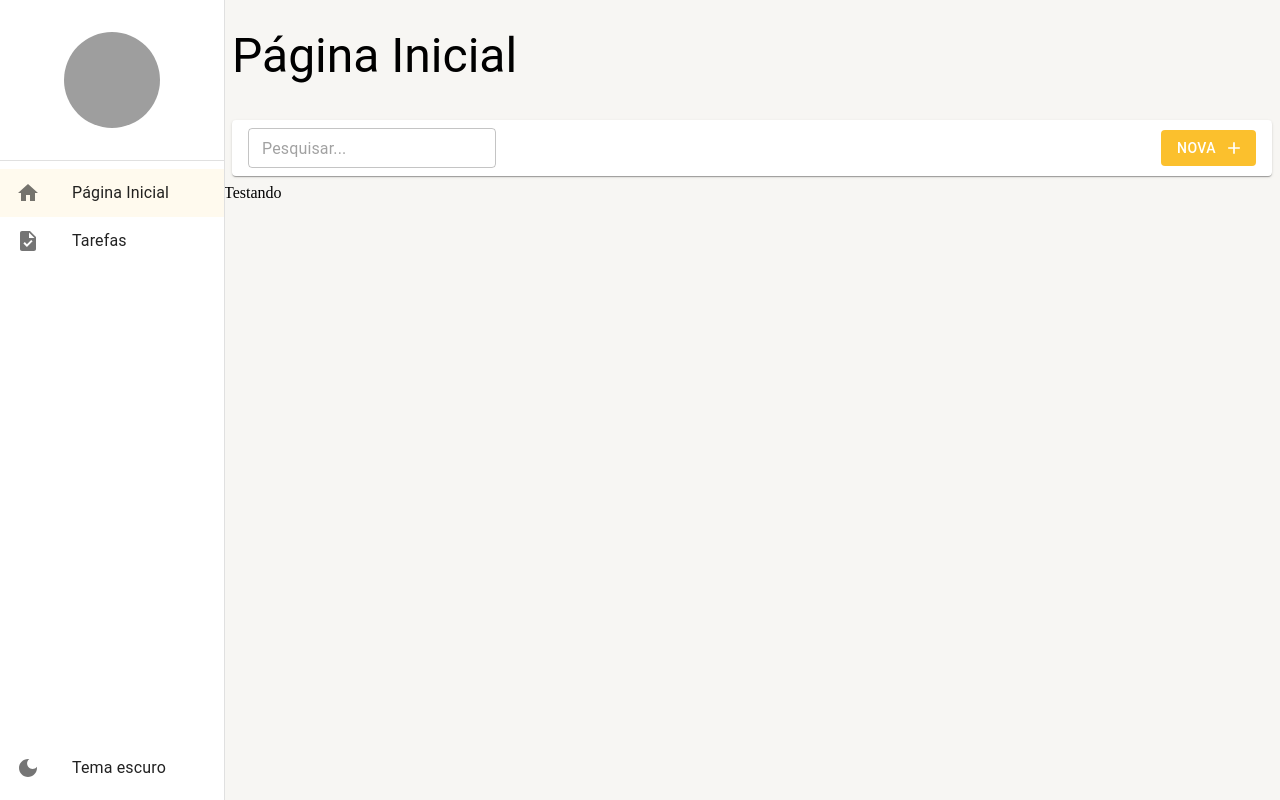
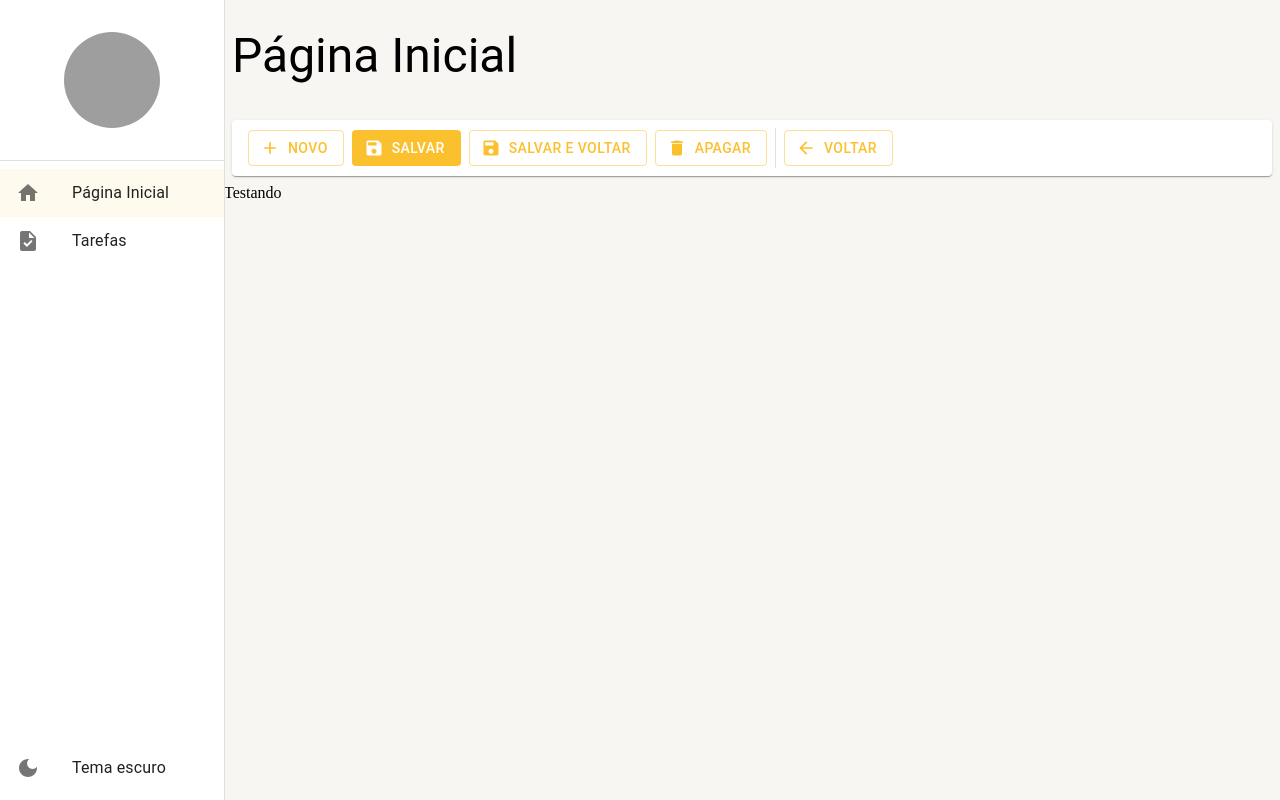
Before and after one commit to guilhermemendesdev/-task-manager-vite, a React (Vite) app: page /home in a window 1280 px wide. Built offline with nearby package versions, Linux system fonts and the light colour scheme; grey boxes are pictures that could not be loaded.

Commit message:
feat: configura componente Ferramentas de detalhe

```diff
--- a/src/pages/dashboard/Dashboard.tsx
+++ b/src/pages/dashboard/Dashboard.tsx
@@ -1,4 +1,4 @@
-import { FerramentasDaListagem } from "../../shared/components"
+import { FerramentasDeDetalhe } from "../../shared/components"
 import { LayoutBase } from "../../shared/layouts"
 
 export const Dashboard = () => {
@@ -6,10 +6,7 @@
         <LayoutBase
         titulo='Página Inicial'
         barraDeFerramentas={(
-            <FerramentasDaListagem
-            mostrarInputBusca
-            textoBotaoNovo="Nova"
-            />
+            <FerramentasDeDetalhe mostrarBotaoSalvarEVoltar/>
         )}
         >
             Testando
--- /dev/null
+++ b/src/shared/components/ferramentas-de-detalhe/FerramentasDeDetalhe.tsx
@@ -0,0 +1,97 @@
+import { Add, ArrowBack, Delete, Save } from "@mui/icons-material";
+import { Box, Button, Divider, Paper, useTheme } from "@mui/material";
+import React from "react";
+
+interface IFerramentasDeDetalhe {
+    textoBotaoNovo?: string
+
+    mostrarBotaoNovo?: boolean
+    mostrarBotaoVoltar?: boolean
+    mostrarBotaoApagar?: boolean
+    mostrarBotaoSalvar?: boolean
+    mostrarBotaoSalvarEVoltar?: boolean
+
+    aoClicarEmNovo?: () => void
+    aoClicarEmVoltar?: () => void
+    aoClicarEmApagar?: () => void
+    aoClicarEmSalvar?: () => void
+    aoClicarEmSalvarEFechar?: () => void
+}
+
+export const FerramentasDeDetalhe: React.FC<IFerramentasDeDetalhe> = ({
+    textoBotaoNovo = 'Novo',
+    mostrarBotaoNovo = true,
+    mostrarBotaoVoltar = true,
+    mostrarBotaoApagar = true,
+    mostrarBotaoSalvar = true,
+    mostrarBotaoSalvarEVoltar: mostrarBotaoSalvarEVoltar = false,
+    aoClicarEmNovo,
+    aoClicarEmVoltar,
+    aoClicarEmApagar,
+    aoClicarEmSalvar,
+    aoClicarEmSalvarEFechar: aoClicarEmSalvarEVoltar
+
+}) => {
+    const theme = useTheme()
+
+    return (
+        <Box
+            height={theme.spacing(5)}
+            marginX={1}
+            padding={1}
+            paddingX={2}
+            display='flex'
+            gap={1}
+            alignItems='center'
+            component={Paper}
+        >
+           {mostrarBotaoNovo && (<Button
+                variant="outlined"
+                color="primary"
+                disableElevation
+                startIcon={<Add/>}
+                onClick={aoClicarEmNovo}
+                >
+                    {textoBotaoNovo}
+            </Button>)}
+            {mostrarBotaoSalvar && (<Button
+                variant="contained"
+                color="primary"
+                disableElevation
+                startIcon={<Save/>}
+                onClick={aoClicarEmSalvar}
+                >
+                    Salvar
+            </Button>)}
+            {mostrarBotaoSalvarEVoltar && (<Button
+                variant="outlined"
+                color="primary"
+                disableElevation
+                startIcon={<Save/>}
+                onClick={aoClicarEmSalvarEVoltar}
+                >
+                    Salvar e Voltar
+            </Button>)}
+            {mostrarBotaoApagar && (<Button
+                variant="outlined"
+                color="primary"
+                disableElevation
+                startIcon={<Delete/>}
+                onClick={aoClicarEmApagar}
+                >
+                    Apagar
+            </Button>)}
+
+            <Divider variant="middle" orientation="vertical"/>
+            {mostrarBotaoVoltar && (<Button
+                variant="outlined"
+                color="primary"
+                disableElevation
+                startIcon={<ArrowBack/>}
+                onClick={aoClicarEmVoltar}
+                >
+                    Voltar
+            </Button>)}
+        </Box>
+    )
+}
--- a/src/shared/components/index.ts
+++ b/src/shared/components/index.ts
@@ -1,2 +1,3 @@
 export * from './menu-lateral/MenuLateral';
 export * from './ferramentas-da-listagem/FerramentasDaListagem';
+export * from './ferramentas-de-detalhe/FerramentasDeDetalhe';
```
Also changed, not shown: src/shared/components/ferramentas-da-listagem/FerramentasDaListagem.tsx (+10 -1 lines).
